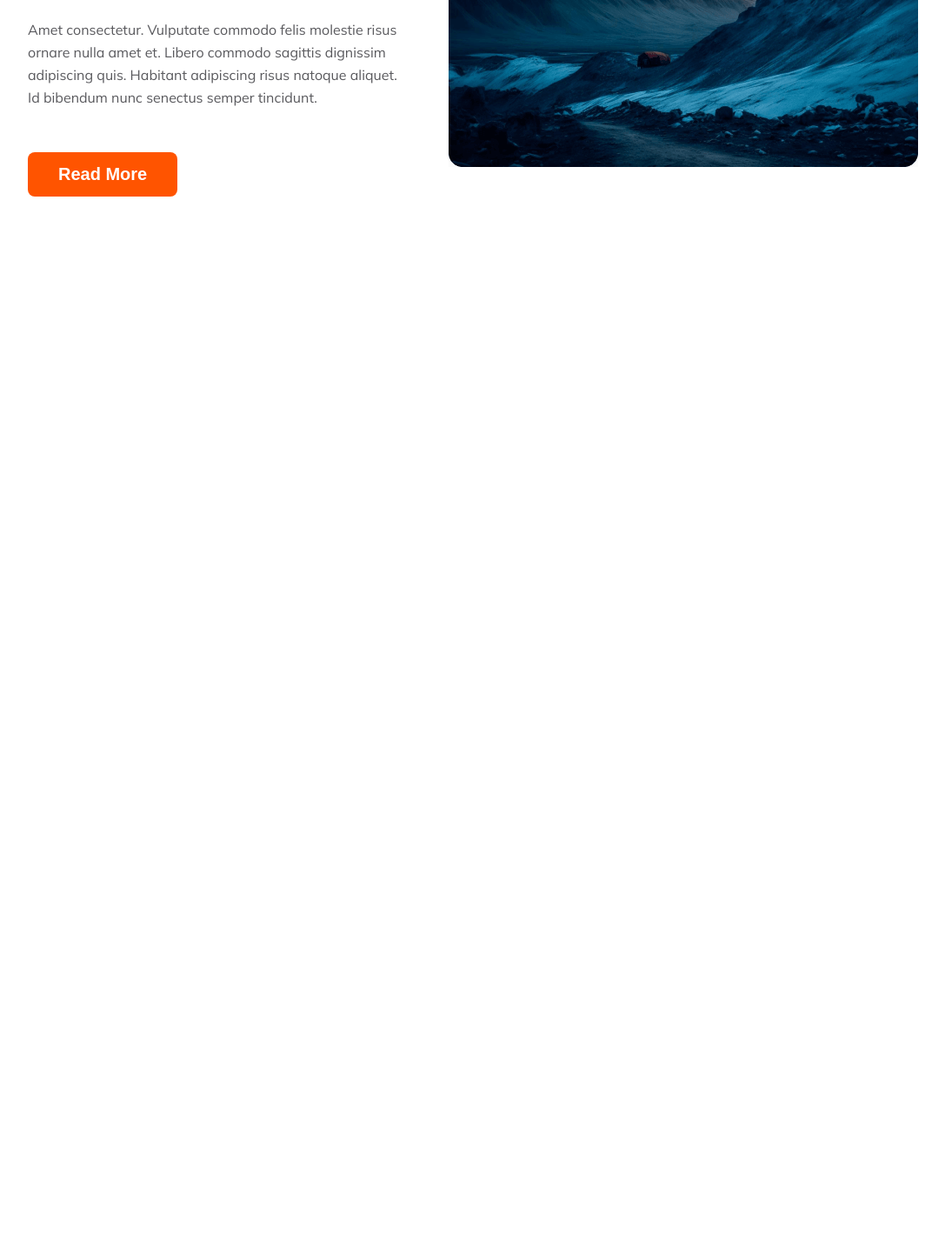
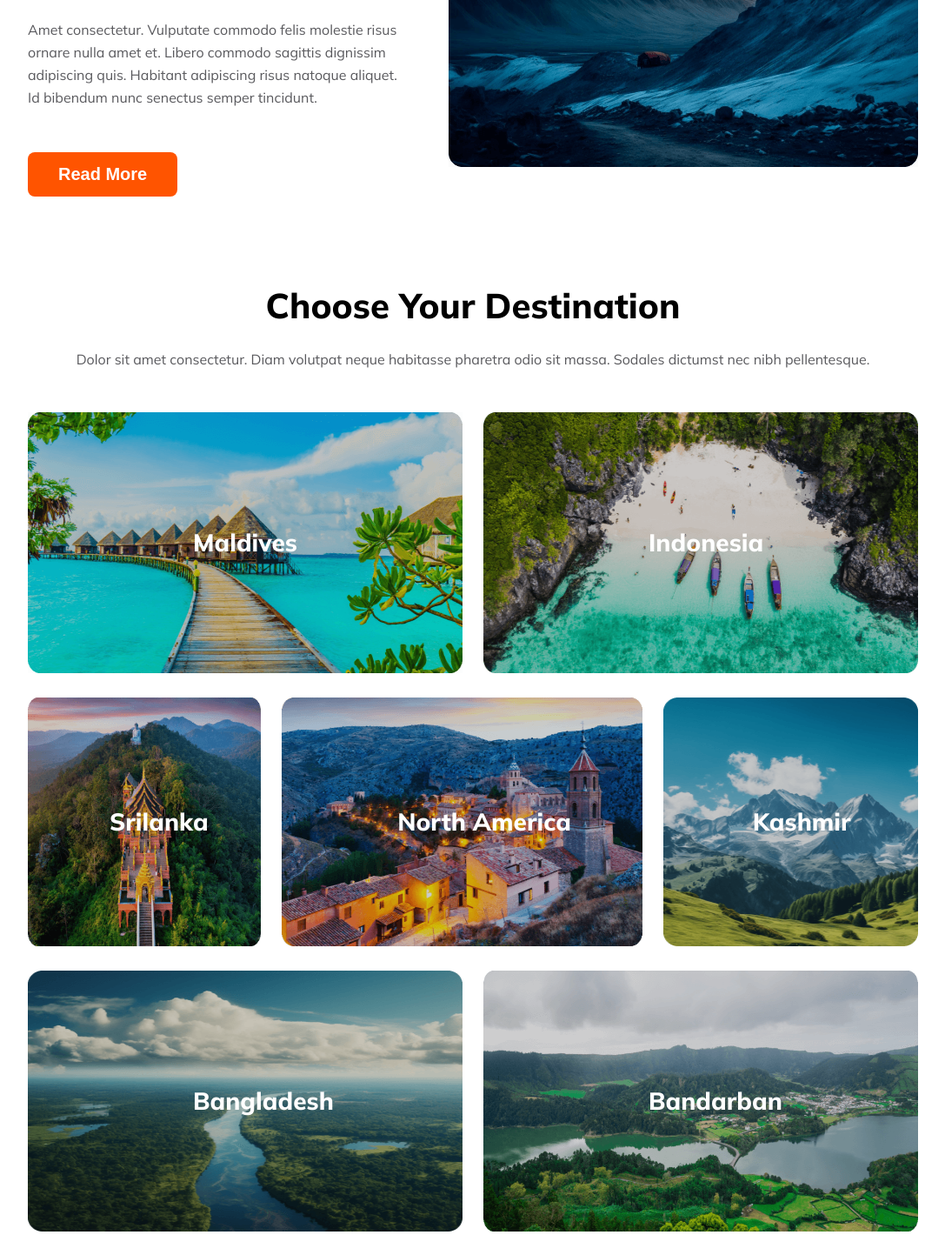
Before and after one commit to surayaahlam/hero-travel-website, a plain HTML site: page index.html in a window 1280 px wide. Shown: the part 1144-2564 px from the top of the page at 87% size, without its empty margins (96-1183 px from the left). Before the commit the page ends 1370 px from the top, so only its background shows below. Drawn offline with Linux system fonts and the light colour scheme.

Commit message:
choose your destination section done with responsive query

```diff
--- a/index.html
+++ b/index.html
@@ -68,6 +68,49 @@
         </section>
 
 
+        <!-- choose your destination section starts here -->
+         <section class="destination-container">
+            <div class="destination-text-content">
+                <h3>Choose Your Destination</h3>
+                <p>Dolor sit amet consectetur. Diam volutpat neque habitasse pharetra odio sit massa. Sodales dictumst nec nibh pellentesque.</p>
+            </div>
+            <div class="destination-image-content">
+                <div class="row-1">
+                    <div class="image-1">
+                        <img src="Images/Rectangle 5.png" alt="">
+                        <h5>Maldives</h5>
+                    </div>
+                    <div class="image-2">
+                        <img src="Images/Rectangle 8.png" alt="">
+                        <h5>Indonesia</h5>
+                    </div>
+                </div>
+                <div class="row-2">
+                    <div class="image-3">
+                        <img src="Images/Rectangle 6.png" alt="">
+                        <h5>Srilanka</h5>
+                    </div>
+                    <div class="image-4">
+                        <img src="Images/Rectangle 7.png" alt="">
+                        <h5>North America</h5>
+                    </div>
+                    <div class="image-5">
+                        <img src="Images/Rectangle 9.png" alt="">
+                        <h5>Kashmir</h5>
+                </div>
+                </div>
+                <div class="row-3">
+                    <div class="image-6">
+                        <img src="Images/Rectangle 11.png" alt="">
+                        <h5>Bangladesh</h5>
+                    </div>
+                    <div class="image-7">
+                        <img src="Images/Rectangle 10.png" alt="">
+                        <h5>Bandarban</h5>
+                    </div>
+                </div>
+            </div>
+         </section>
     </main>
     <footer>
 
--- a/styles/responsive.css
+++ b/styles/responsive.css
@@ -20,7 +20,7 @@
     }
 
     .banner-content{
-        width: 80%;
+        width: 87%;
     }
 
     .banner-content h1{
@@ -38,6 +38,7 @@
         /* margin-bottom: 32px;
         margin-top: 32px; */
         margin: 32px 0;
+        gap: 16px;
     }
 
     .travel-inputs>input, .travel-inputs>select{
@@ -66,4 +67,43 @@
         height: 100%;
     }
 
+
+    /* choose your destination section styles */
+    .destination-container{
+        width: 90%;
+        margin-top: 50px;
+        gap: 16px;
+    }
+
+    .destination-text-content p{
+        margin-top: 16px;
+    }
+
+    .destination-image-content{
+        gap: 16px;
+    }
+
+    .row-1, .row-3{
+        grid-template-columns: repeat(1, 1fr);
+        gap: 16px;
+    }
+
+    .row-2{
+        grid-template-columns: repeat(1, 1fr);
+        gap: 16px;
+    }
+
+    .row-1 img, .row-2 img, .row-3 img{
+        height: 200px;
+    }
+
+    .image-1 h5, .image-2 h5, .image-3 h5, .image-5 h5, .image-6 h5, .image-7 h5{
+        bottom: 43%;
+        left: 32%;
+    }
+
+    .image-4 h5{
+        bottom: 43%;
+        left: 25%;
+    }
 }
--- a/styles/style.css
+++ b/styles/style.css
@@ -116,6 +116,7 @@ body{
     font-weight: 400;
     margin-top: 24px;
     text-align: center;
+    line-height: 26px;
 }
 
 .travel-inputs{
@@ -211,3 +212,87 @@ body{
     font-size: 1.25rem;
     font-weight: 800;
 }
+
+
+/* choose your destination section styles */
+.destination-container{
+    width: 80%;
+    margin: 0 auto;
+    margin-top: 100px;
+    display: flex;
+    flex-direction: column;
+    align-items: center;
+    gap: 48px;
+}
+
+.destination-text-content h3{
+    font-size: 2.5rem;
+    font-weight: 800;
+    text-align: center;
+}
+
+.destination-text-content p{
+    color: rgba(19, 19, 24, 0.7);
+    font-size: 1rem;
+    font-weight: 400;
+    line-height: 26px;
+    text-align: center;
+    margin-top: 24px;
+}
+
+.destination-image-content{
+    display: grid;
+    width: 100%;
+    grid-template-columns: repeat(1, 1fr);
+    gap: 24px;
+}
+
+.row-1, .row-3{
+    display: grid;
+    grid-template-columns: 2fr 2fr;
+    gap: 24px;
+}
+
+.row-2{
+    display: grid;
+    grid-template-columns: 1.10fr 1.7fr 1.20fr;
+    gap: 24px;
+}
+
+.row-1 img, .row-3 img{
+    width: 100%;
+    height: 300px;
+}
+
+.row-2 img{
+    width: 100%;
+    height: 286px;
+}
+
+.row-1 h5, .row-3 h5, .row-2 h5{
+    color: white;
+    font-size: 1.75rem;
+    font-weight: 800;
+}
+
+.image-1, .image-2, .image-3, .image-4, .image-5, .image-6, .image-7{
+    position: relative;
+}
+
+.image-1 h5, .image-2 h5, .image-6 h5, .image-7 h5{
+    position: absolute;
+    bottom: 45%;
+    left: 38%;
+}
+
+.image-3 h5, .image-5 h5{
+    position: absolute;
+    bottom: 45%;
+    left: 35%;
+}
+
+.image-4 h5{
+    position: absolute;
+    bottom: 45%;
+    left: 32%;
+}
```
